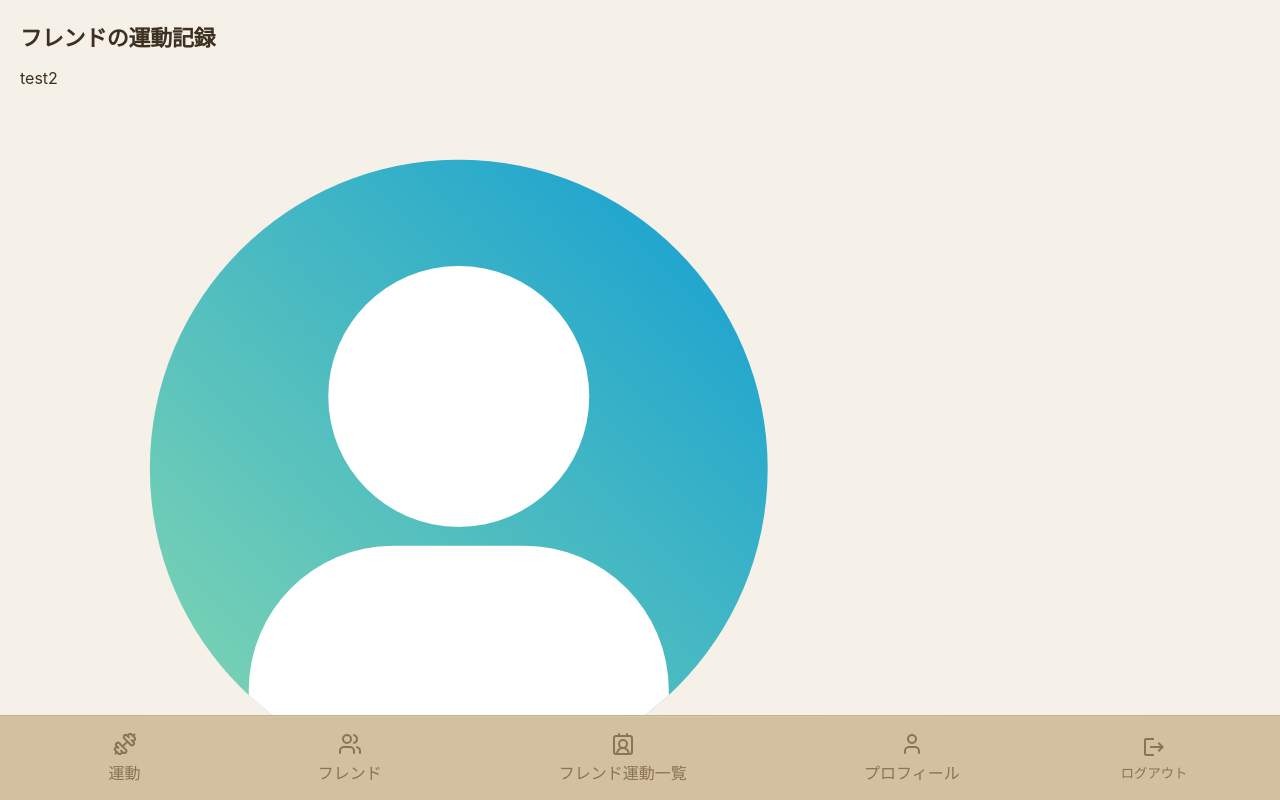
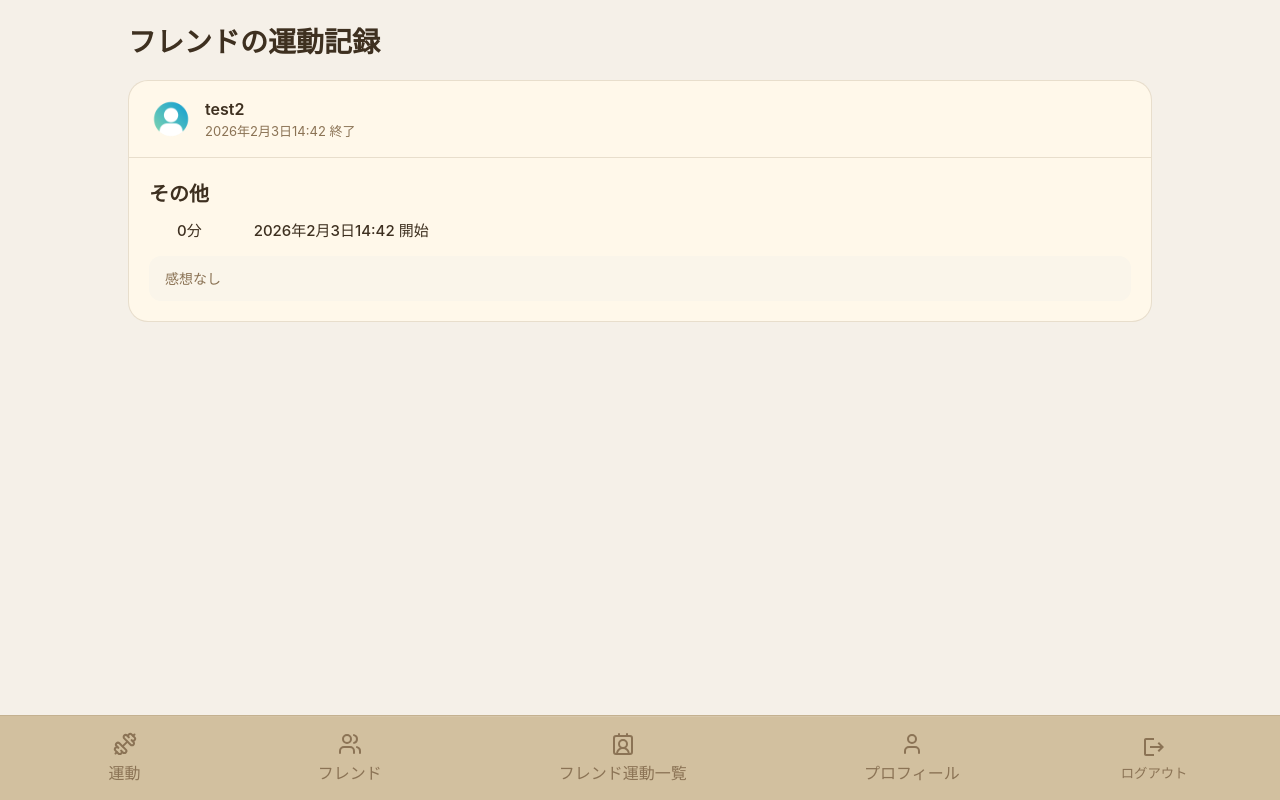
Before and after one commit to Tech-Jam-KDG-2026-Winter/Team-12-Django, a Django app: page /workouts/friends_exercise_records/ in a window 1280 px wide. Run offline with Django 5.2, Linux system fonts and the light colour scheme; a user stored in the database is signed in; data comes from the database, SQL or seed files in the repository; both versions use the stored data as it was after the commit; some libraries are stand-ins or nearby versions.

Commit message:
2026/2/3(UI)

```diff
--- a/exerciseRecord/templates/exerciseRecord/friends_exercise_records.html
+++ b/exerciseRecord/templates/exerciseRecord/friends_exercise_records.html
@@ -6,25 +6,46 @@
 {% block title %}運動管理アプリ{% endblock %}
 {% block h1 %}運動管理アプリ{% endblock %}
 {% block content %}
-<div class="workouts-section">
-    <div class="section-header">
-        <div class="section-title">フレンドの運動記録</div>
+<div class="container">
+    <div class="header">
+        <h1 class="page-title">フレンドの運動記録</h1>
     </div>
-    {% for exercise_record in exercise_records %}
-    <div class="friends-exercise-record-card">
-        <!-- <div class="workout-icon" style="background: linear-gradient(135deg, #92E82A, #B4FF00);">🚴</div> -->
-        <div class="friends-exercise-user">
-            {{ exercise_record.user.username }}
-            <img class="friends-exercise-icon" src="{{ exercise_record.user.profile_image.url }}">
-        </div>
-        <div class="friends-exercise-info">
-            <div class="friends-exercise-name">{{ exercise_record.exercise_type|default:"その他" }}</div>
-            <div class="friends-exercise-details">{{ exercise_record.diary }}</div>
-        </div>
-        <div class="friends-exercise-time">{{ exercise_record.duration_minutes }}分</div>
-        <!-- <div class="workout-time">{{ exercise_record.exercise_end_time }}</div> -->
-        <!-- <div class="workout-time">{{ exercise_record.exercise_start_time }}</div> -->
+    <div class="workout-feed">
+        {% for exercise_record in exercise_records %}
+        <article class="workout-post">
+            <div class="post-header">
+                <img class="avatar" src="{{ exercise_record.user.profile_image.url }}" alt="">
+                <div class="user-details">
+                    <div class="username">{{ exercise_record.user.username }}</div>
+                    <div class="post-time">{{ exercise_record.exercise_end_time }} 終了</div>
+                </div>
+            </div>
+
+            <div class="post-content">
+                <h2 class="workout-type">{{ exercise_record.exercise_type|default:"その他" }}</h2>
+
+                <div class="workout-stats">
+                    <div class="stat-item">
+                        <svg class="stat-icon" xmlns="http://www.w3.org/2000/svg" viewBox="0 0 24 24" fill="none" stroke="currentColor" stroke-width="2">
+                            <circle cx="12" cy="12" r="10"></circle>
+                            <polyline points="12 6 12 12 16 14"></polyline>
+                        </svg>
+                        <span class="stat-value">{{ exercise_record.duration_minutes }}分</span>
+                    </div>
+                    <div class="stat-item">
+                        <svg class="stat-icon" xmlns="http://www.w3.org/2000/svg" viewBox="0 0 24 24" fill="none" stroke="currentColor" stroke-width="2">
+                            <path d="M22 12h-4l-3 9L9 3l-3 9H2"></path>
+                        </svg>
+                        <span class="stat-value">{{ exercise_record.exercise_start_time }} 開始</span>
+                    </div>
+                </div>
+
+                <div class="workout-note">
+                    {{ exercise_record.diary|default:"感想なし" }}
+                </div>
+            </div>
+        </article>
+        {% endfor %}
     </div>
-    {% endfor %}
 </div>
 {% endblock content %}
--- a/static/friends_exercise_records.css
+++ b/static/friends_exercise_records.css
@@ -1,31 +1,11 @@
 .container {
-    width: 100%;
+    width: 80%;
     height: 100%;
     overflow-y: auto;
     display: flex;
     flex-direction: column;
     gap: 20px;
     padding: 20px 0;
-}
-
-.profile-top-row {
-    width: 100%;
-    display: grid;
-    grid-template-columns: 0.1fr 500px 1fr 0.1fr;
-    height: fit-content;
-}
-
-/* 下段：スコア統計 + グラフ */
-.profile-bottom-row {
-    width: 100%;
-    display: grid;
-    grid-template-columns: 0.1fr 500px 1fr 0.1fr;
-}
-
-.profile {
-    width: 500px;
-    height: 600px;
-    padding: 20px;
 }
 
 /* ワークアウトリスト */
@@ -36,129 +16,115 @@
     overflow-y: auto;
 }
 
-.graph-container {
-    width: 100%;
-    margin: 0 auto;
-    background: var(--card-bg);
-    border: 1px solid var(--border-color);
-    border-radius: 12px;
-    padding: 30px;
-}
-
-.graph-title {
-    font-size: 24px;
-    font-weight: 600;
-    margin-bottom: 10px;
-    color: var(--text-primary);
-}
-
-.graph-subtitle {
-    font-size: 14px;
-    color: var(--text-secondary);
-    margin-bottom: 30px;
-}
-
-.chart {
-    display: flex;
-    align-items: flex-end;
-    justify-content: space-between;
-    height: 300px;
-    gap: 15px;
-    padding: 20px 0;
-    border-bottom: 2px solid #3a3a3a;
-    position: relative;
-}
-
-/* Y軸の目盛り */
-.y-axis {
-    position: absolute;
-    left: -50px;
-    top: 0;
-    height: 100%;
-    display: flex;
-    flex-direction: column;
-    justify-content: space-between;
-    color: var(--text-secondary);
-    font-size: 12px;
-}
-
-.bar-wrapper {
-    flex: 1;
-    height: 100%;
-    display: grid;
-    grid-template-rows: 1fr auto;
-    align-items: flex-end; /* 下基準 */
-}
-
-.bar {
-    width: 100%;
-    background: linear-gradient(180deg, #4a90e2 0%, #357abd 100%);
-    border-radius: 8px 8px 0 0;
-    position: relative;
-    transition: all 0.3s ease;
-    cursor: pointer;
-    box-shadow: 0 2px 8px rgba(74, 144, 226, 0.3);
-}
-
-.bar:hover {
-    background: linear-gradient(180deg, #5a9ff2 0%, #458bcd 100%);
-    box-shadow: 0 4px 12px rgba(74, 144, 226, 0.5);
-    transform: translateY(-5px);
-}
-
-.bar-value {
-    position: absolute;
-    top: -25px;
-    left: 50%;
-    transform: translateX(-50%);
-    font-size: 14px;
-    font-weight: 600;
-    color: var(--text-primary);
-    white-space: nowrap;
-}
-
-.bar-label {
-    font-size: 13px;
-    color: var(--text-tertiary);
-    text-align: center;
-}
-
-.bar-date {
-    font-size: 11px;
-    color: var(--text-secondary);
-    text-align: center;
-}
-
-/* 統計情報 */
-.stats {
-    display: flex;
-    justify-content: space-around;
-    margin-top: 30px;
-    padding-top: 20px;
-    border-top: 1px solid #3a3a3a;
-}
-
-.stat-item {
-    text-align: center;
-}
-
-.stat-value {
-    font-size: 28px;
-    font-weight: 700;
-    color: #4a90e2;
-    margin-bottom: 5px;
-}
-
-.stat-label {
-    font-size: 13px;
-    color: #888888;
-}
-
 .friends-exercise-record-card {
     display: grid;
     grid-template-rows: auto 1fr;
 }
 
+.friends-exercise-name {
+    width: 50px;
+    height: 50px;
+}
+
+.friends-exercise-icon {
+    width: 50px;
+    height: 50px;
+}
+
 .friends-exercise-user {
     display: flex;
 }
+
+.page-title {
+    font-size: 28px;
+    font-weight: 700;
+    color: var(--text-primary);
+}
+
+.workout-feed {
+    width: 100%;
+    margin: 0 auto;
+}
+
+.workout-post {
+    background-color: var(--card-bg);
+    border-radius: 20px;
+    padding: 0;
+    margin-bottom: 20px;
+    border: solid 1px var(--border-color);
+    overflow: hidden;
+}
+
+.post-header {
+    padding: 16px 20px;
+    display: flex;
+    align-items: center;
+    gap: 12px;
+    border-bottom: 1px solid var(--border-color);
+}
+
+.avatar {
+    width: 44px;
+    height: 44px;
+    border-radius: 50%;
+}
+
+.user-details {
+    flex: 1;
+}
+
+.username {
+    font-size: 16px;
+    font-weight: 600;
+    color: var(--text-primary);
+}
+
+.post-time {
+    font-size: 13px;
+    color: var(--text-secondary);
+    margin-top: 2px;
+}
+
+.post-content {
+    padding: 20px;
+}
+
+.workout-type {
+    font-size: 20px;
+    font-weight: 700;
+    color: var(--text-primary);
+    margin-bottom: 12px;
+}
+
+.workout-stats {
+    display: flex;
+    gap: 24px;
+    margin-bottom: 16px;
+}
+
+.stat-item {
+    display: flex;
+    align-items: center;
+    gap: 8px;
+}
+
+.stat-icon {
+    width: 20px;
+    height: 20px;
+    stroke: var(--accent-color);
+}
+
+.stat-value {
+    font-size: 15px;
+    color: var(--text-primary);
+    font-weight: 500;
+}
+
+.workout-note {
+    background-color: var(--input-bg);
+    border-radius: 12px;
+    padding: 12px 16px;
+    font-size: 14px;
+    color: var(--text-secondary);
+    line-height: 1.5;
+}
--- a/static/post_exercise.css
+++ b/static/post_exercise.css
@@ -1,7 +1,7 @@
 /* 運動データカード */
 .container {
     max-width: 700px;
-    width: 100%;
+    width: 80%;
     height: 100%;
     display: flex;
     justify-content: center;
--- a/static/style.css
+++ b/static/style.css
@@ -9,18 +9,20 @@
     --text-secondary: #8B7355;
     --text-tertiary: #cdc3b8;
 
-    --accent-modal: #c5bbaa;
+    --accent-modal: #e4d9c5;
     --accent-exercise: #E8B84D;
     --accent-primary: #D4A574;
     --accent-secondary: #ffeed9;
     --accent-gradient-start: #E8B84D;
     --accent-gradient-end: #F4C96B;
 
-    --card-bg: rgba(255, 250, 240, 0.9);
-    --input-bg: rgba(255, 250, 240, 0.8);
+    --card-bg: rgb(255, 248, 234);
+    --input-bg: rgb(250, 245, 234);
     --input-focus-bg: rgba(218, 212, 199, 0.8);
+    --border-color: rgba(139, 115, 85, 0.2);
 
-    --border-color: rgba(139, 115, 85, 0.2);
+    --nav-bg: #d4c4a8;
+    --nav-icon: #8b7355;
 }
 
 * {
--- a/static/user_search.css
+++ b/static/user_search.css
@@ -1,5 +1,5 @@
 .container {
-    width: 80vw;
+    width: 80%;
     height: 100%;
     grid-template-rows: auto 1fr;
 }
```
Also changed, not shown: db.sqlite3.
